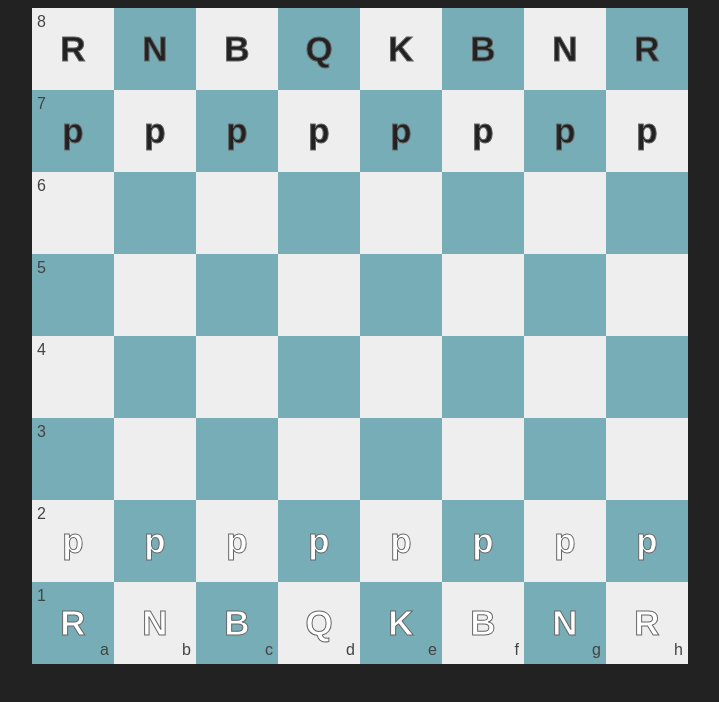
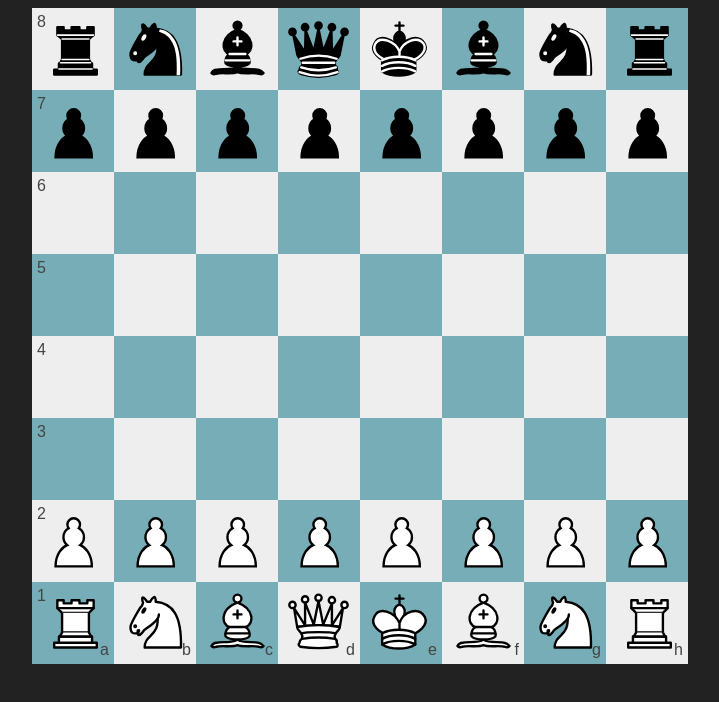
Before and after one commit to douglassantos55/chess-client, a Vue app: page / in a window 1280 px wide. Shown: the top 702 px of the page, without its empty margins (280-999 px from the left). Built offline with nearby package versions, Linux system fonts and the light colour scheme.

Commit message:
feat: visual pieces

```diff
--- a/src/components/Piece.vue
+++ b/src/components/Piece.vue
@@ -1,29 +1,49 @@
 <script setup lang="ts">
+import { computed } from "vue";
 import type { Piece } from "@/types";
+import spritesheet from "@/assets/pieces.svg";
 
-defineProps<{
+const props = defineProps<{
   piece: Piece;
 }>();
+
+const clips = {
+  K: 0,
+  Q: 1,
+  B: 2,
+  N: 3,
+  R: 4,
+  p: 5.03,
+};
+
+const styles = computed(() => {
+  const idx = clips[props.piece.notation];
+  return {
+    "background-position-x": `-${70 * idx}px`,
+    "background-image": `url(${spritesheet})`,
+  };
+});
 </script>
 
 <template>
-  <span :class="`piece ${piece.color}`">
-    {{ piece.notation }}
-  </span>
+  <span :class="`piece ${piece.color}`" :style="styles">{{
+    piece.notation
+  }}</span>
 </template>
 
 <style scoped>
 .piece {
+  width: 74px;
+  height: 74px;
   z-index: 1;
   cursor: grab;
-  font-size: 35px;
-  font-weight: bold;
-  -webkit-text-stroke: 1px #666;
+  text-indent: -9999px;
+  background-size: 426px;
 }
 .piece.white {
-  -webkit-text-fill-color: #fff;
+  background-position-y: 0;
 }
 .piece.black {
-  -webkit-text-fill-color: #222;
+  background-position-y: -70px;
 }
 </style>
```
Also changed, not shown: src/assets/pieces.svg (added).
